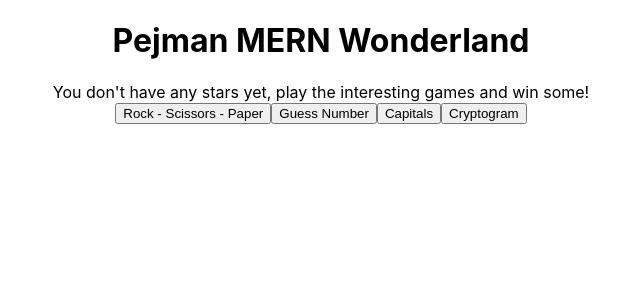
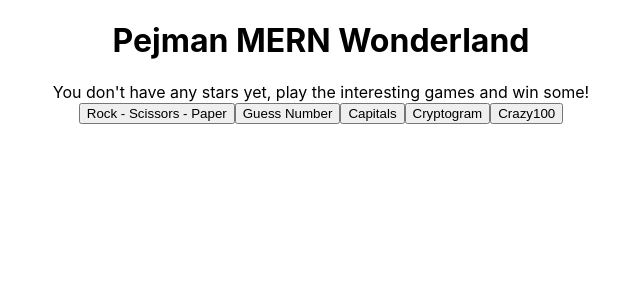
Before and after one commit to PejmanFSD/Pejman-MERN-Wonderland, a React (Create React App) app: page / in a window 1280 px wide. Shown: the top 300 px of the page, without its empty margins (319-959 px from the left). Built offline with nearby package versions, Linux system fonts and the light colour scheme.

Commit message:
Fixing some issues = Starting the "Crazy100" game.
The "Crazy100" game begins!

```diff
--- a/src/App.jsx
+++ b/src/App.jsx
@@ -5,6 +5,7 @@ import RockScissorsPaper from "./RockScissorsPaper/RockScissorsPaper";
 import GuessNumber from "./GuessNumber/GuessNumber";
 import Capitals from "./Capitals/Capitals";
 import Cryptogram from "./Cryptogram/Cryptogram";
+import Crazy100 from "./Crazy100/Crazy100";
 
 function App() {
   const [showGameTitles, setShowGameTitles] = useState(true);
@@ -13,6 +14,7 @@ function App() {
   const [showGuessNumber, setShowGuessNumber] = useState(false);
   const [showCapitals, setShowCapitals] = useState(false);
   const [showCryptogram, setShowCryptogram] = useState(false);
+  const [showCrazy100, setShowCrazy100] = useState(false);
   const updateTotalPoint = (i) => {
     setTotalPoint((currTotalPoint) => currTotalPoint + i);
   };
@@ -31,6 +33,10 @@ function App() {
   const toggleCryptogram = () => {
     setShowGameTitles(false);
     setShowCryptogram(true);
+  };
+  const toggleCrazy100 = () => {
+    setShowGameTitles(false);
+    setShowCrazy100(true);
   };
   return (
     <div className="App">
@@ -83,9 +89,7 @@ function App() {
       ) : (
         showGameTitles &&
         !showCapitals && (
-          <button onClick={() => toggleCapitals()}>
-            Capitals
-          </button>
+          <button onClick={() => toggleCapitals()}>Capitals</button>
         )
       )}
       {!showGameTitles && showCryptogram ? (
@@ -98,9 +102,20 @@ function App() {
       ) : (
         showGameTitles &&
         !showCryptogram && (
-          <button onClick={() => toggleCryptogram()}>
-            Cryptogram
-          </button>
+          <button onClick={() => toggleCryptogram()}>Cryptogram</button>
+        )
+      )}
+      {!showGameTitles && showCrazy100 ? (
+        <Crazy100
+          setShowGameTitles={setShowGameTitles}
+          setShowCrazy100={setShowCrazy100}
+          totalPoint={totalPoint}
+          updateTotalPoint={updateTotalPoint}
+        />
+      ) : (
+        showGameTitles &&
+        !showCrazy100 && (
+          <button onClick={() => toggleCrazy100()}>Crazy100</button>
         )
       )}
     </div>
--- /dev/null
+++ b/src/Crazy100/Crazy100.jsx
@@ -0,0 +1,7 @@
+export default function Crazy100() {
+    return (
+        <div>
+            Crazy100!
+        </div>
+    )
+}
--- a/src/Cryptogram/Cryptogram.jsx
+++ b/src/Cryptogram/Cryptogram.jsx
@@ -1,5 +1,6 @@
 import { useState, useEffect } from "react";
 import ConfirmationBox from "../ConfirmationBox";
+import ModeExplaination from "../ModeExplaination";
 import Form from "./Form";
 import Result from "./Result";
 
@@ -157,6 +158,9 @@ export default function Cryptogram({
   );
   return (
     <div>
+      {isWin === "" && !isTogglingReset && !isTogglingHomePage && (
+        <ModeExplaination message="Find the 4 missing letters of the advice, win the game and get one star." />
+      )}
       <Result
         adviceArray={adviceArray}
         inputs={inputs}
--- a/src/GuessNumber/ModeExplaination.jsx
+++ /dev/null
@@ -1,3 +0,0 @@
-export default function ModeExplaination({ message }) {
-  return <div style={{ color: "blue" }}>{message}</div>;
-}
--- a/src/RockScissorsPaper/ModeExplaination.jsx
+++ /dev/null
@@ -1,3 +0,0 @@
-export default function ModeExplaination({ message }) {
-  return <div style={{ color: "blue" }}>{message}</div>;
-}
```
